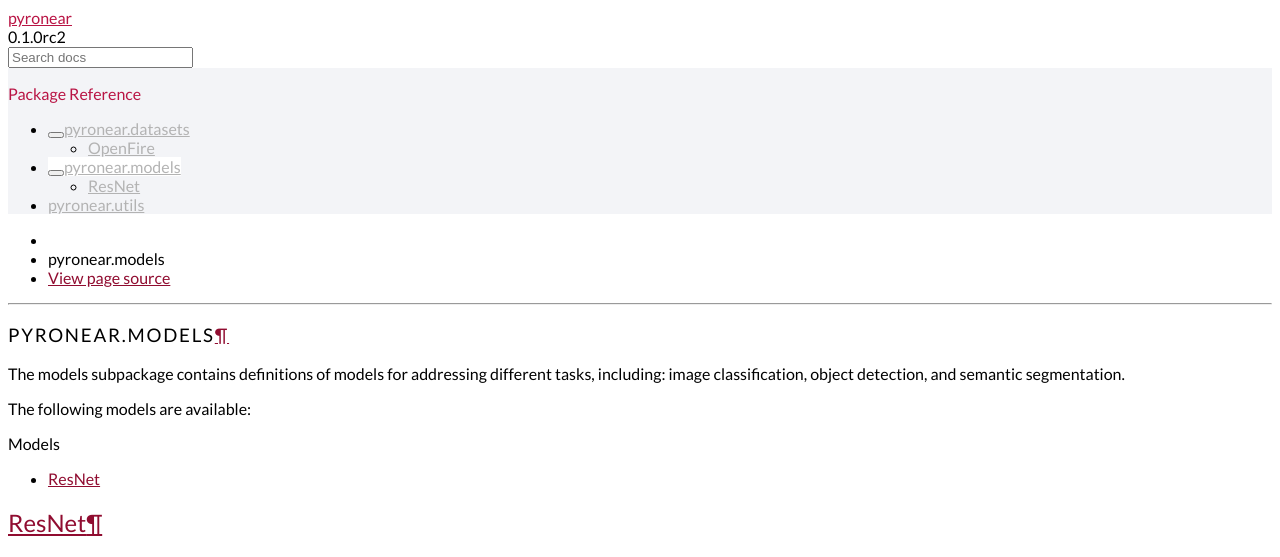
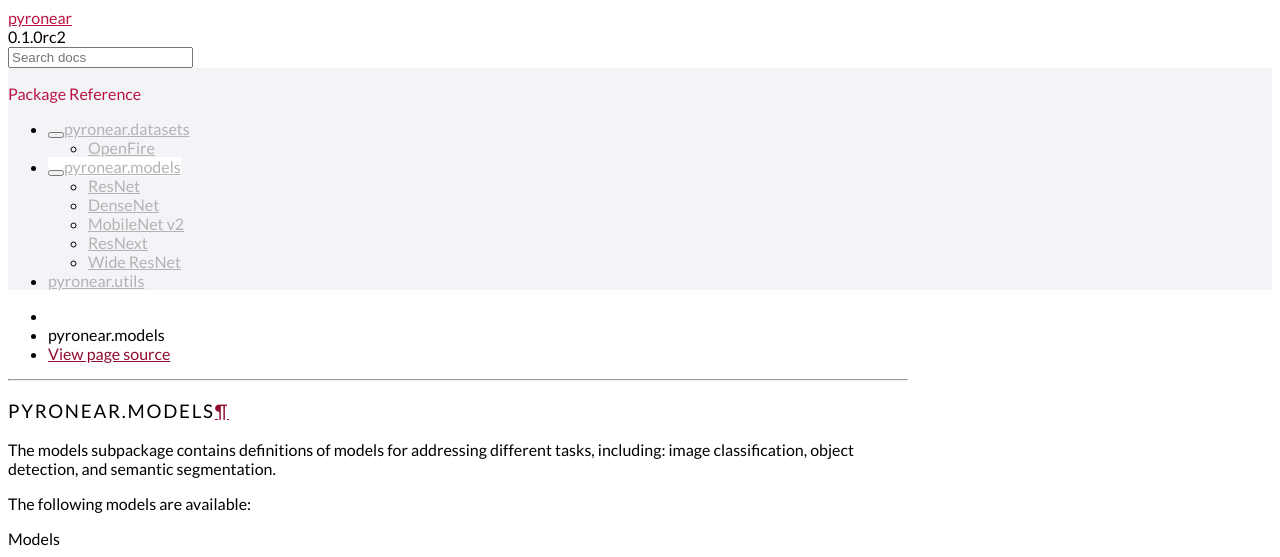
Before and after one commit to pyronear/pyro-vision, a Sphinx documentation site: the page built from docs/source/models.rst, in a window 1280 px wide. Shown: the top 557 px of the page. Built offline with Sphinx 7.4.7 and the Read the Docs theme 2.0.0, drawn with Linux system fonts in a browser that asks for light colours; the version number is read from the project's files by our own code; some of the changed text lies outside the part shown; grey boxes are pictures that could not be loaded.

Commit message:
docs: Added models to documentation

```diff
--- a/docs/source/_static/css/custom_theme.css
+++ b/docs/source/_static/css/custom_theme.css
@@ -23,6 +23,10 @@
 }
 .wy-nav-side {
 	background-color: #f3f4f7;
+}
+
+.wy-nav-content {
+    max-width: 900px;
 }
 
 .wy-nav-content-wrap, .wy-menu li.current > a  {
--- a/docs/source/models.rst
+++ b/docs/source/models.rst
@@ -12,6 +12,35 @@
 
 
 ResNet
-~~~~~~~
+------
 
-.. autofunction:: resnet
+.. autofunction:: resnet18
+.. autofunction:: resnet34
+.. autofunction:: resnet50
+.. autofunction:: resnet101
+.. autofunction:: resnet152
+
+DenseNet
+---------
+
+.. autofunction:: densenet121
+.. autofunction:: densenet169
+.. autofunction:: densenet161
+.. autofunction:: densenet201
+
+MobileNet v2
+-------------
+
+.. autofunction:: mobilenet_v2
+
+ResNext
+-------
+
+.. autofunction:: resnext50_32x4d
+.. autofunction:: resnext101_32x8d
+
+Wide ResNet
+-----------
+
+.. autofunction:: wide_resnet50_2
+.. autofunction:: wide_resnet101_2
```
